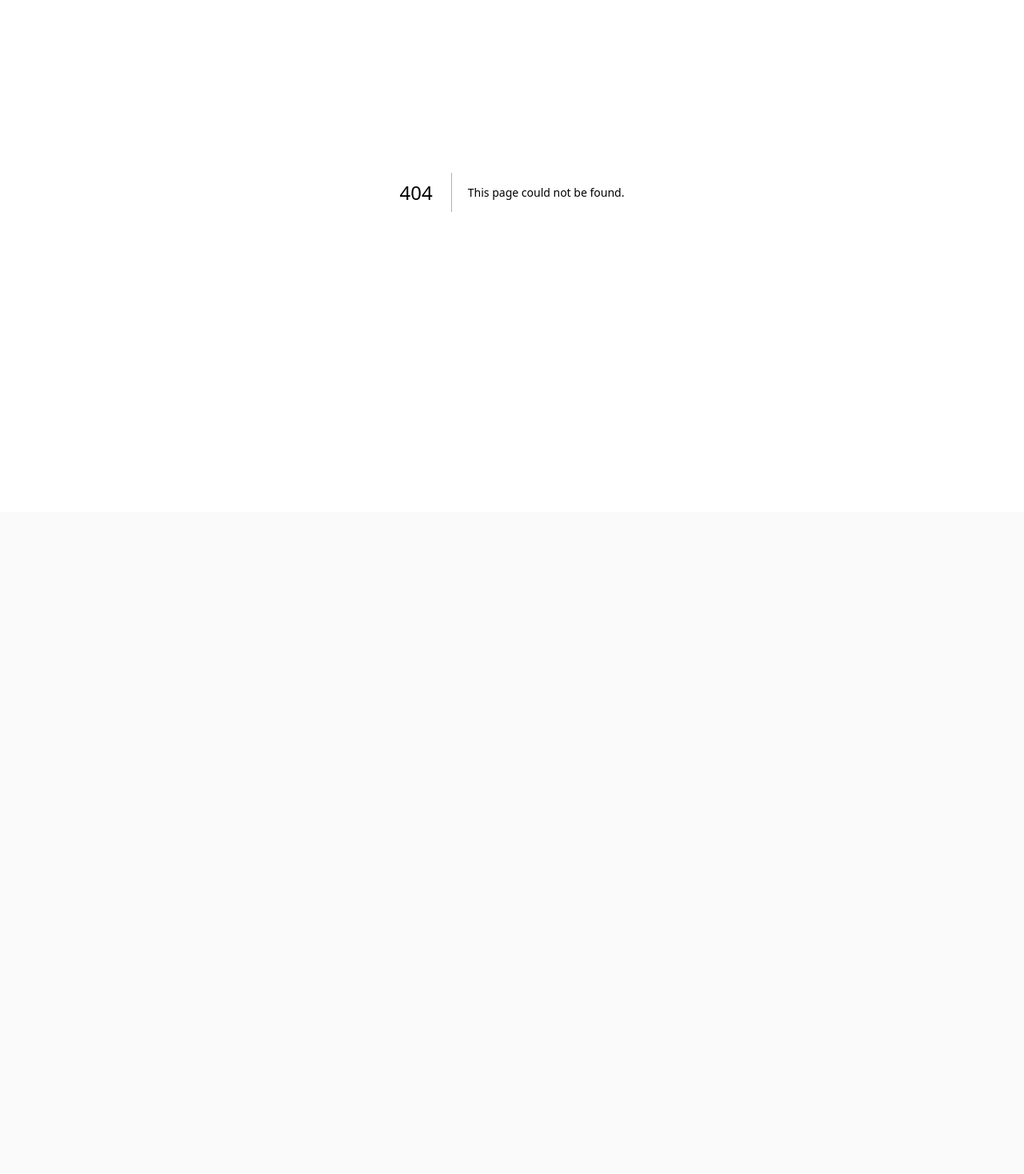
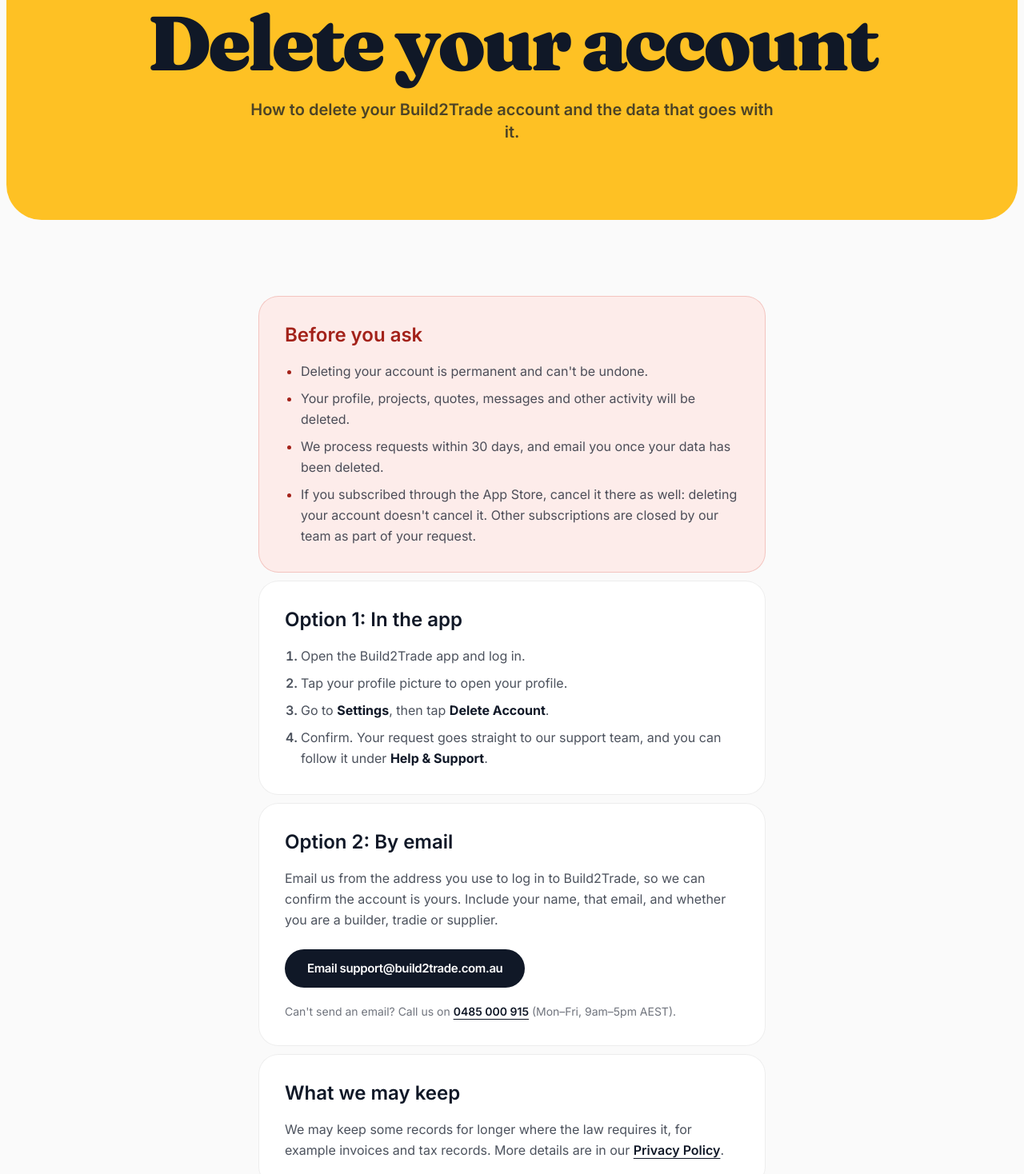
Before and after one commit to Graphicaproartistry/Build-2-Trade-Website-Nov-2026, a Next.js app: page /delete-account in a window 1280 px wide. Before the commit this address had no page. Shown: the part 160-1628 px from the top of the page at 80% size. Before the commit the page ends 800 px from the top, so only its background shows below. Built offline with nearby package versions, Linux system fonts and the light colour scheme.

Commit message:
Add /delete-account page for the App Store and Google Play listings
Steps to delete an account in the app or by email, what gets deleted and what may be kept.
Linked from the footer's Legal column and listed in the sitemap.

```diff
--- /dev/null
+++ b/src/app/(site)/delete-account/page.tsx
@@ -0,0 +1,129 @@
+import Link from "next/link";
+import type { ReactNode } from "react";
+import { site } from "@/content/site";
+import { Button } from "@/components/ui/button";
+import { PageHero } from "@/components/page/page-hero";
+import { pageMeta } from "@/lib/seo";
+import { cn } from "@/lib/utils";
+
+// Account deletion instructions (linked from the App Store and Google Play listings).
+export const metadata = pageMeta(
+  "/delete-account",
+  "Delete Your Build2Trade Account",
+  "How to delete your Build2Trade account and data: in the app under Settings, or by emailing our support team.",
+);
+
+const mailto = `mailto:${site.contact.email}?subject=${encodeURIComponent("Delete my Build2Trade account")}&body=${encodeURIComponent(
+  "Please delete my Build2Trade account.\n\nName:\nLogin email:\nI am a (builder, tradie or supplier):\n",
+)}`;
+
+function Card({
+  title,
+  tone = "plain",
+  children,
+}: {
+  title: string;
+  tone?: "plain" | "warning";
+  children: ReactNode;
+}) {
+  return (
+    <section
+      className={cn(
+        "rounded-[24px] p-6 ring-1 md:p-8",
+        tone === "warning" ? "bg-[#fdecea] ring-[#f3c4bf]" : "bg-white ring-black/5",
+      )}
+    >
+      <h2
+        className={cn(
+          "text-xl font-semibold md:text-2xl",
+          tone === "warning" ? "text-[#a3221a]" : "text-b2t-navy",
+        )}
+      >
+        {title}
+      </h2>
+      <div className="text-b2t-navy/75 mt-4 text-[15px] leading-relaxed md:text-base">
+        {children}
+      </div>
+    </section>
+  );
+}
+
+export default function Page() {
+  return (
+    <>
+      <PageHero
+        title="Delete your account"
+        sub="How to delete your Build2Trade account and the data that goes with it."
+      />
+
+      <div className="mx-auto max-w-2xl space-y-3 px-5 py-16 md:py-24">
+        <Card title="Before you ask" tone="warning">
+          <ul className="list-disc space-y-2 pl-5 marker:text-[#a3221a]">
+            <li>Deleting your account is permanent and can&apos;t be undone.</li>
+            <li>Your profile, projects, quotes, messages and other activity will be deleted.</li>
+            <li>
+              We process requests within 30 days, and email you once your data has been deleted.
+            </li>
+            <li>
+              If you subscribed through the App Store, cancel it there as well: deleting your
+              account doesn&apos;t cancel it. Other subscriptions are closed by our team as part of
+              your request.
+            </li>
+          </ul>
+        </Card>
+
+        <Card title="Option 1: In the app">
+          <ol className="list-decimal space-y-2 pl-5 marker:font-semibold">
+            <li>Open the Build2Trade app and log in.</li>
+            <li>Tap your profile picture to open your profile.</li>
+            <li>
+              Go to <strong className="text-b2t-navy">Settings</strong>, then tap{" "}
+              <strong className="text-b2t-navy">Delete Account</strong>.
+            </li>
+            <li>
+              Confirm. Your request goes straight to our support team, and you can follow it under{" "}
+              <strong className="text-b2t-navy">Help &amp; Support</strong>.
+            </li>
+          </ol>
+        </Card>
+
+        <Card title="Option 2: By email">
+          <p>
+            Email us from the address you use to log in to Build2Trade, so we can confirm the
+            account is yours. Include your name, that email, and whether you are a builder, tradie
+            or supplier.
+          </p>
+          <div className="mt-6">
+            <Button href={mailto} size="lg">
+              Email {site.contact.email}
+            </Button>
+          </div>
+          <p className="text-b2t-navy/60 mt-5 text-sm">
+            Can&apos;t send an email? Call us on{" "}
+            <a
+              href={site.contact.phoneHref}
+              className="text-b2t-navy font-semibold underline underline-offset-4"
+            >
+              {site.contact.phone}
+            </a>{" "}
+            ({site.contact.hours}).
+          </p>
+        </Card>
+
+        <Card title="What we may keep">
+          <p>
+            We may keep some records for longer where the law requires it, for example invoices and
+            tax records. More details are in our{" "}
+            <Link
+              href="/privacy-policy"
+              className="text-b2t-navy font-semibold underline underline-offset-4"
+            >
+              Privacy Policy
+            </Link>
+            .
+          </p>
+        </Card>
+      </div>
+    </>
+  );
+}
--- a/src/components/site/footer.tsx
+++ b/src/components/site/footer.tsx
@@ -16,7 +16,10 @@ const columns = [
     ],
   },
   { title: "Company", links: [pages.about, pages.faq, pages.contact, pages.demo, pages.app] },
-  { title: "Legal", links: [pages.terms, pages.termsOfUse, pages.privacy] },
+  {
+    title: "Legal",
+    links: [pages.terms, pages.termsOfUse, pages.privacy, pages.deleteAccount],
+  },
 ];
 
 /** Umano-style footer: brand card + links card, then the email set huge and faint. */
--- a/src/content/site.ts
+++ b/src/content/site.ts
@@ -89,4 +89,5 @@ export const pages = {
   terms: { href: "/terms-and-conditions", label: "Terms and Conditions" },
   termsOfUse: { href: "/terms-of-use", label: "Terms of Use" },
   privacy: { href: "/privacy-policy", label: "Privacy Policy" },
+  deleteAccount: { href: "/delete-account", label: "Delete your account" },
 } as const;
```
